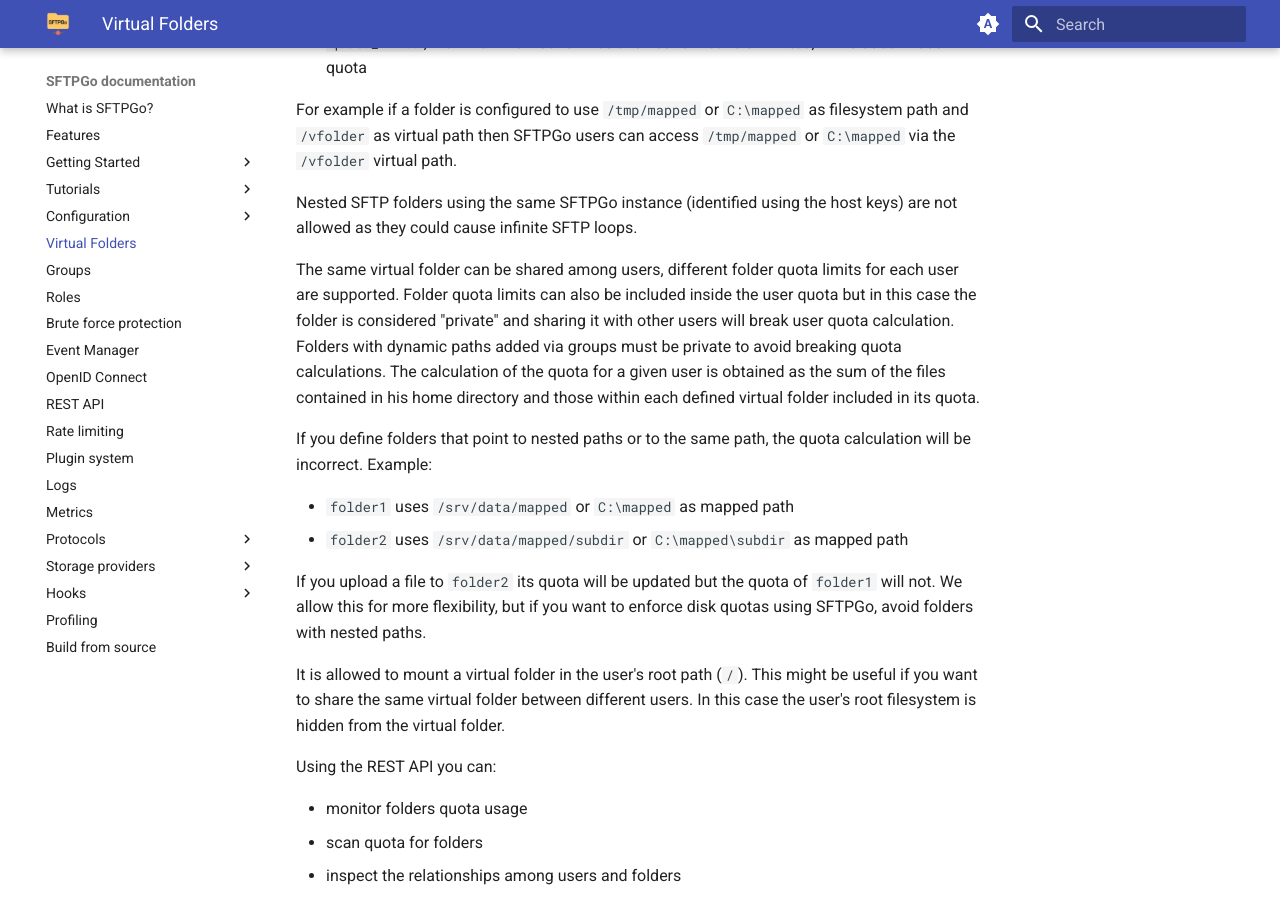
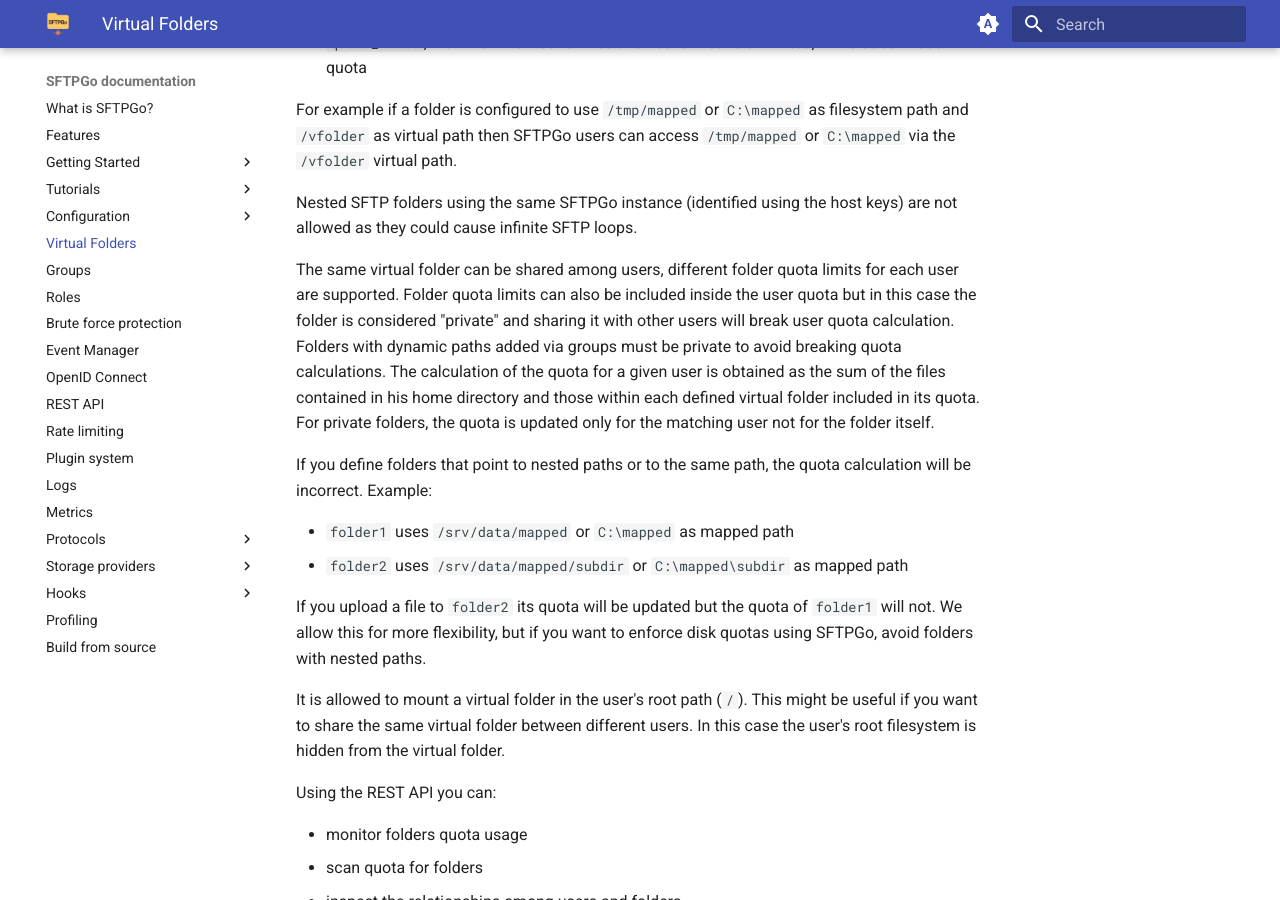
Before and after one commit to sftpgo/docs, an MkDocs documentation site: the page built from docs/virtual-folders.md, in a window 1280 px wide and 900 px high, scrolled down 553 px. Built offline with MkDocs 1.6.1 and Material for MkDocs 9.7.7, drawn with Linux system fonts in a browser that asks for light colours; the version menu is left out.

Commit message:
add a note about quota for private virtual folders
Signed-off-by: Nicola Murino <nicola.murino@gmail.com>

```diff
--- a/docs/virtual-folders.md
+++ b/docs/virtual-folders.md
@@ -22,6 +22,7 @@ The same virtual folder can be shared among users, different folder quota limits
 Folder quota limits can also be included inside the user quota but in this case the folder is considered "private" and sharing it with other users will break user quota calculation.
 Folders with dynamic paths added via groups must be private to avoid breaking quota calculations.
 The calculation of the quota for a given user is obtained as the sum of the files contained in his home directory and those within each defined virtual folder included in its quota.
+For private folders, the quota is updated only for the matching user not for the folder itself.
 
 If you define folders that point to nested paths or to the same path, the quota calculation will be incorrect. Example:
 
```
